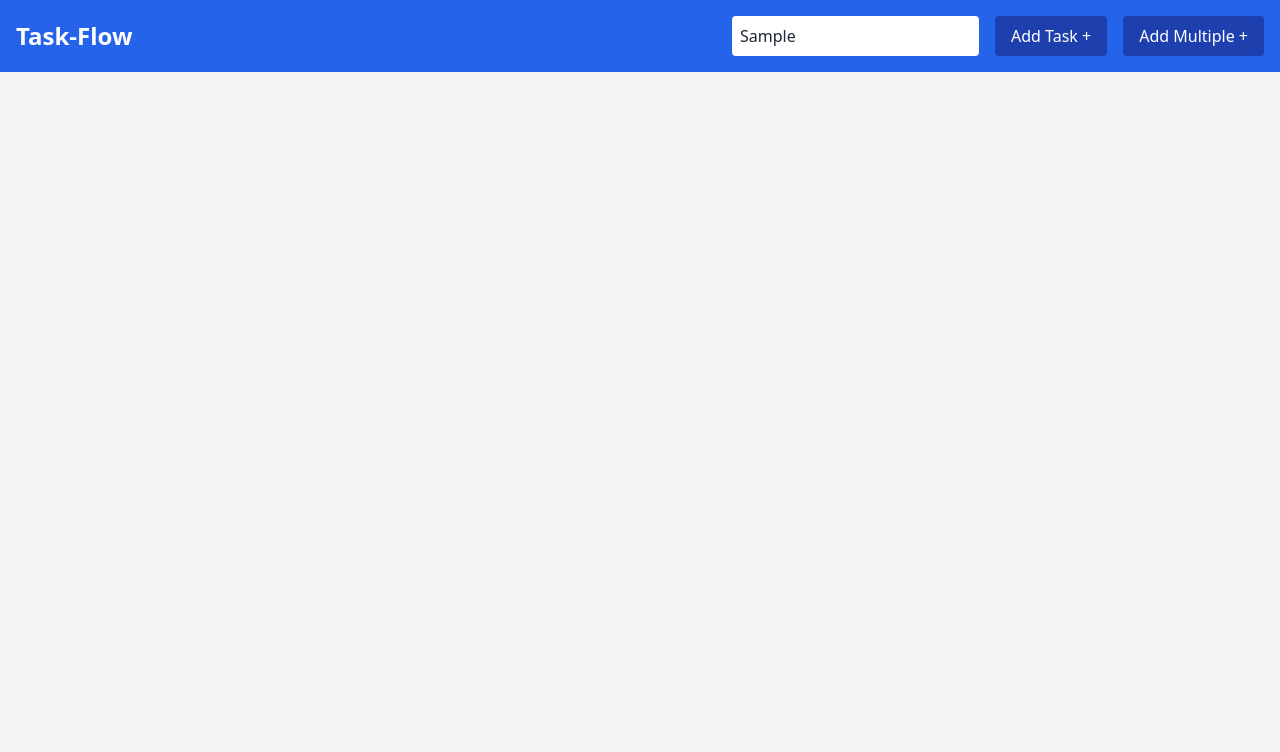
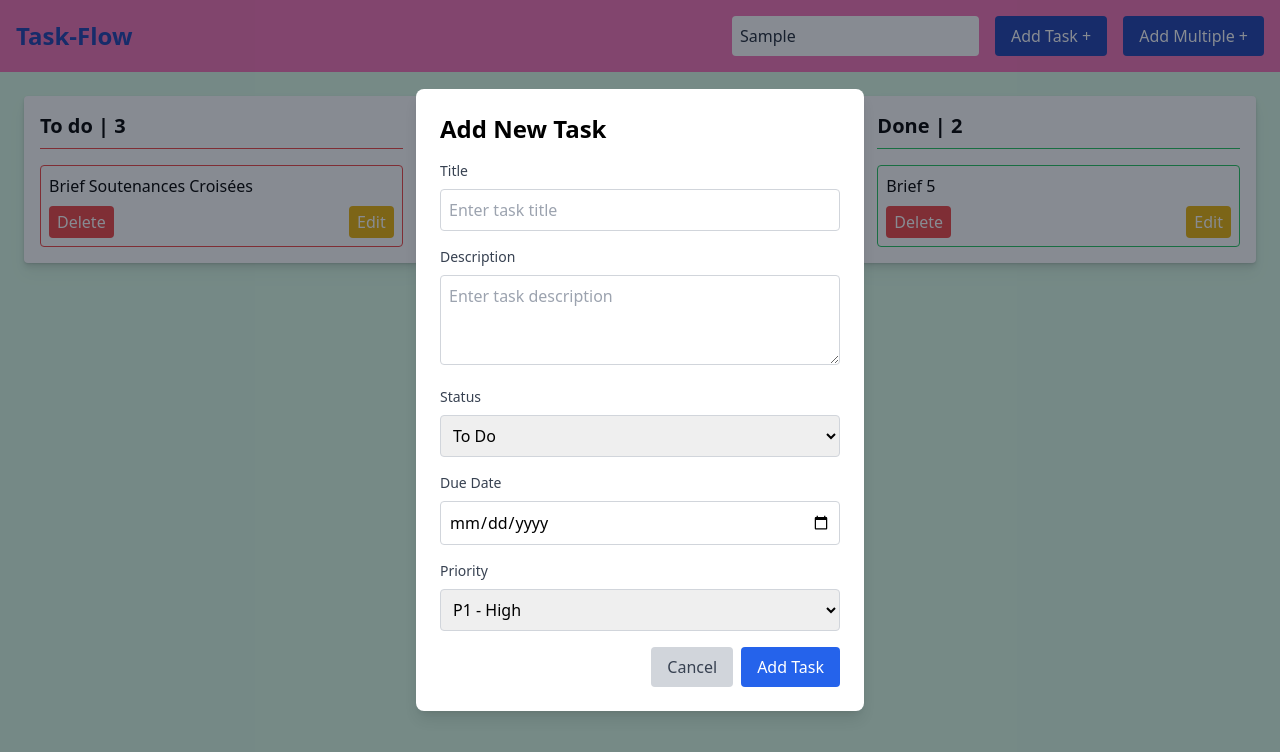
Before and after one commit to boujahdachraf/Taskflow, a plain HTML site: page Index.html in a window 1280 px wide. Both pictures are taken after typing "Sample" into the empty fields and a click on the button "Add Task +". Drawn offline with nearby package versions, Linux system fonts and the light colour scheme.

Commit message:
modal et scrpt

```diff
--- a/Index.html
+++ b/Index.html
@@ -1,3 +1,4 @@
+<!DOCTYPE html>
 <html lang="en">
 <head>
     <meta charset="UTF-8">
@@ -5,23 +6,114 @@
     <title>Taskflow</title>
     <link rel="preconnect" href="https://fonts.googleapis.com">
     <link rel="preconnect" href="https://fonts.gstatic.com/" crossorigin>
-    <link href="https://fonts.googleapis.com/css2?family=Comfortaa:wght@300..700&family=Poppins:ital,wght@0,100;0,200;0,300;0,400;0,500;0,600;0,700;0,800;0,900;1,100;1,200;1,300;1,400;1,500;1,600;1,700;1,800;1,900&display=swap" rel="stylesheet">
+    <link href="https://fonts.googleapis.com/css2?family=Comfortaa:wght@300..700&family=Poppins:ital,wght@0,100;0,200;0,300;0,400;0,500;0,600;0,700;0,800;0,900&display=swap" rel="stylesheet">
     <link rel="stylesheet" href="https://cdnjs.cloudflare.com/ajax/libs/font-awesome/6.6.0/css/all.min.css" integrity="sha512-Kc323vGBEqzTmouAECnVceyQqyqdsSiqLQISBL29aUW4U/M7pSPA/gEUZQqv1cwx4OnYxTxve5UMg5GT6L4JJg==" crossorigin="anonymous" referrerpolicy="no-referrer" />
     <script src="https://cdn.tailwindcss.com"></script>
 </head>
-<body class="bg-gray-100">
+<body class="bg-green-100">
 
     <!-- Navbar taskflow -->
-    <nav class="bg-blue-600 p-4 text-white flex justify-between items-center">
-        <h1 class="text-2xl font-bold">Task-Flow</h1>
+    <nav class="bg-pink-400 p-4 text-white flex justify-between items-center">
+        <h1 class="text-2xl text-blue-800 font-bold">Task-Flow</h1>
         <div class="flex space-x-4">
-            <input type="text" placeholder="Search..." class="p-2 rounded bg-white text-gray-800">
-            <button class="bg-blue-800 px-4 py-2 rounded">Add Task +</button>
+            <input type="text" placeholder="Search..." class="p-2 rounded bg-white text-gray-800 outline-blue-800">
+            <button onclick="openModal()" class="bg-blue-800 px-4 py-2 rounded hover:bg-sky-700">Add Task +</button>
             <button class="bg-blue-800 px-4 py-2 rounded">Add Multiple +</button>
         </div>
     </nav>
 
+    <!-- Task Section -->
+    <div class="p-6">
+        <!-- Grid -->
+        <div class="grid grid-cols-1 sm:grid-cols-2 lg:grid-cols-3 gap-6 drop-shadow-lg">
+            <!-- To Do -->
+            <div class="bg-white p-4 rounded shadow">
+                <h2 class="text-xl font-semibold mb-4 border-b border-red-500 pb-2">To do | 3</h2>
+                <div class="space-y-4">
+                    <!-- Task Card -->
+                    <div class="border border-red-500 rounded p-2">
+                        <p>Brief Soutenances Croisées</p>
+                        <div class="flex justify-between mt-2">
+                            <button class="bg-red-500 text-white px-2 py-1 rounded">Delete</button>
+                            <button class="bg-yellow-500 text-white px-2 py-1 rounded">Edit</button>
+                        </div>
+                    </div>
+                </div>
+            </div>
 
+            <!-- In Progress Column -->
+            <div class="bg-white p-4 rounded shadow">
+                <h2 class="text-xl font-semibold mb-4 border-b border-yellow-500 pb-2">In progress | 1</h2>
+                <div class="space-y-4">
+                    <!-- Task Card -->
+                    <div class="border border-yellow-500 rounded p-2">
+                        <p>WORKSHOP 2</p>
+                        <div class="flex justify-between mt-2">
+                            <button class="bg-red-500 text-white px-2 py-1 rounded">Delete</button>
+                            <button class="bg-yellow-500 text-white px-2 py-1 rounded">Edit</button>
+                        </div>
+                    </div>
+                </div>
+            </div>
+
+            <!-- Done Column -->
+            <div class="bg-white p-4 rounded shadow">
+                <h2 class="text-xl font-semibold mb-4 border-b border-green-500 pb-2">Done | 2</h2>
+                <div class="space-y-4">
+                    <!-- Task Card -->
+                    <div class="border border-green-500 rounded p-2">
+                        <p>Brief 5</p>
+                        <div class="flex justify-between mt-2">
+                            <button class="bg-red-500 text-white px-2 py-1 rounded">Delete</button>
+                            <button class="bg-yellow-500 text-white px-2 py-1 rounded">Edit</button>
+                        </div>
+                    </div>
+                </div>
+            </div>
+        </div>
+    </div>
+
+    <!-- Modal: Add New Task -->
+    <div id="taskModal" class="fixed inset-0 bg-gray-900 bg-opacity-50 flex items-center justify-center hidden">
+        <div class="bg-white w-full max-w-md p-6 rounded-lg shadow-lg">
+            <h2 class="text-2xl font-bold mb-4">Add New Task</h2>
+
+            <!-- Title  -->
+            <label class="block mb-2 text-sm font-medium text-gray-700">Title</label>
+            <input type="text" class="w-full p-2 mb-4 border border-gray-300 rounded" placeholder="Enter task title">
+
+            <!-- Description  -->
+            <label class="block mb-2 text-sm font-medium text-gray-700">Description</label>
+            <textarea class="w-full p-2 mb-4 border border-gray-300 rounded" rows="3" placeholder="Enter task description"></textarea>
+
+            <!-- Status -->
+            <label class="block mb-2 text-sm font-medium text-gray-700">Status</label>
+            <select class="w-full p-2 mb-4 border border-gray-300 rounded">
+                <option>To Do</option>
+                <option>Doing</option>
+                <option>Done</option>
+            </select>
+
+            <!-- Due Date  -->
+            <label class="block mb-2 text-sm font-medium text-gray-700">Due Date</label>
+            <input type="date" class="w-full p-2 mb-4 border border-gray-300 rounded">
+
+            <!-- Priority  -->
+            <label class="block mb-2 text-sm font-medium text-gray-700">Priority</label>
+            <select class="w-full p-2 mb-4 border border-gray-300 rounded">
+                <option value="P1" class="text-red-500">P1 - High</option>
+                <option value="P2" class="text-yellow-500">P2 - Medium</option>
+                <option value="P3" class="text-green-500">P3 - Low</option>
+            </select>
+
+            <!-- Action Buttons -->
+            <div class="flex justify-end space-x-2">
+                <button onclick="closeModal()" class="bg-gray-300 text-gray-700 px-4 py-2 rounded hover:bg-gray-400">Cancel</button>
+                <button class="bg-blue-600 text-white px-4 py-2 rounded hover:bg-blue-700">Add Task</button>
+            </div>
+        </div>
+    </div>
+    <script src="./Taskflow/script.js"></script>
 
 </body>
 </html>
--- a/script.js
+++ b/script.js
@@ -0,0 +1,7 @@
+        function openModal() {
+            document.getElementById("taskModal").classList.remove("hidden");
+        }
+
+        function closeModal() {
+            document.getElementById("taskModal").classList.add("hidden");
+        }
```
Also changed, not shown: tailwind.config.js (added, +8 -0 lines).
